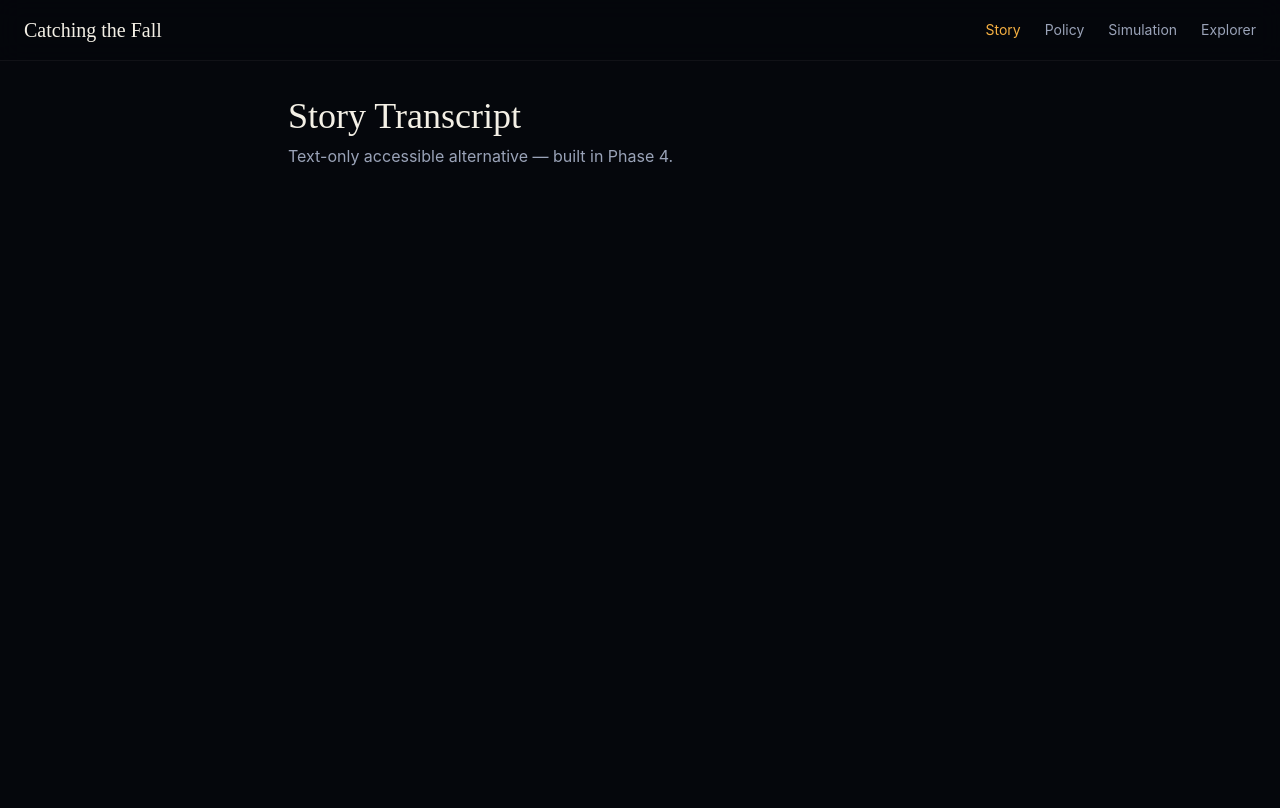
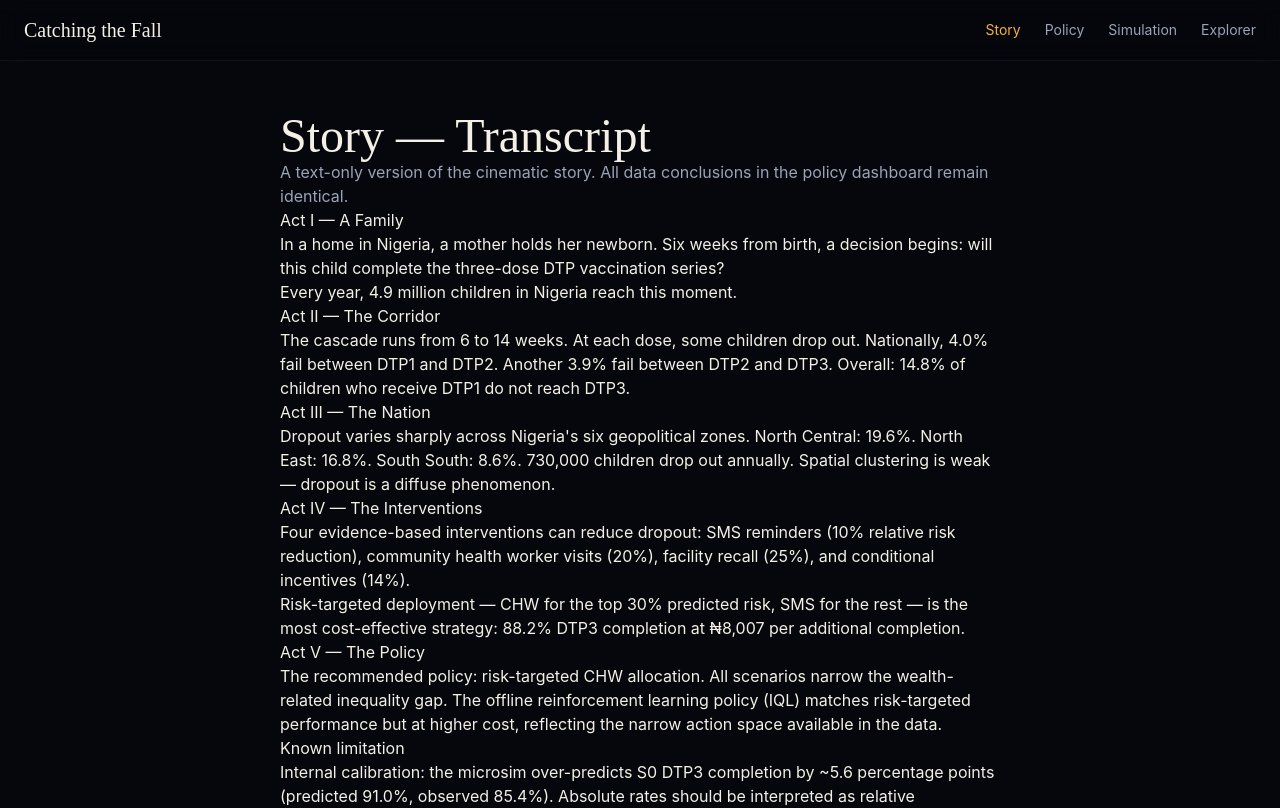
Before and after one commit to olaTechie/dropout, a React (Vite) app in the folder website/: page /dropout/story/transcript in a window 1280 px wide. Shown: the top 808 px of the page. Built offline with nearby package versions, Linux system fonts and the light colour scheme.

Commit message:
feat(web): story transcript — accessible text-only alternative

```diff
--- a/website/src/routes/Transcript.jsx
+++ b/website/src/routes/Transcript.jsx
@@ -1,8 +1,57 @@
 export default function Transcript() {
   return (
-    <main className="min-h-screen p-8 max-w-3xl mx-auto">
-      <h1 className="font-serif text-4xl">Story Transcript</h1>
-      <p className="text-muted mt-2">Text-only accessible alternative — built in Phase 4.</p>
+    <main className="max-w-3xl mx-auto px-6 py-12 prose prose-invert">
+      <h1 className="font-serif text-5xl">Story — Transcript</h1>
+      <p className="text-muted">
+        A text-only version of the cinematic story. All data conclusions in the policy dashboard remain identical.
+      </p>
+
+      <h2>Act I — A Family</h2>
+      <p>
+        In a home in Nigeria, a mother holds her newborn. Six weeks from birth, a decision begins:
+        will this child complete the three-dose DTP vaccination series?
+      </p>
+      <p>Every year, 4.9 million children in Nigeria reach this moment.</p>
+
+      <h2>Act II — The Corridor</h2>
+      <p>
+        The cascade runs from 6 to 14 weeks. At each dose, some children drop out.
+        Nationally, 4.0% fail between DTP1 and DTP2. Another 3.9% fail between DTP2 and DTP3.
+        Overall: 14.8% of children who receive DTP1 do not reach DTP3.
+      </p>
+
+      <h2>Act III — The Nation</h2>
+      <p>
+        Dropout varies sharply across Nigeria's six geopolitical zones.
+        North Central: 19.6%. North East: 16.8%. South South: 8.6%.
+        730,000 children drop out annually. Spatial clustering is weak — dropout is a diffuse phenomenon.
+      </p>
+
+      <h2>Act IV — The Interventions</h2>
+      <p>
+        Four evidence-based interventions can reduce dropout:
+        SMS reminders (10% relative risk reduction),
+        community health worker visits (20%),
+        facility recall (25%),
+        and conditional incentives (14%).
+      </p>
+      <p>
+        Risk-targeted deployment — CHW for the top 30% predicted risk, SMS for the rest —
+        is the most cost-effective strategy: 88.2% DTP3 completion at ₦8,007 per additional completion.
+      </p>
+
+      <h2>Act V — The Policy</h2>
+      <p>
+        The recommended policy: risk-targeted CHW allocation. All scenarios narrow the wealth-related
+        inequality gap. The offline reinforcement learning policy (IQL) matches risk-targeted performance
+        but at higher cost, reflecting the narrow action space available in the data.
+      </p>
+
+      <h2>Known limitation</h2>
+      <p>
+        Internal calibration: the microsim over-predicts S0 DTP3 completion by ~5.6 percentage points
+        (predicted 91.0%, observed 85.4%). Absolute rates should be interpreted as relative comparisons.
+      </p>
     </main>
   );
 }
```
